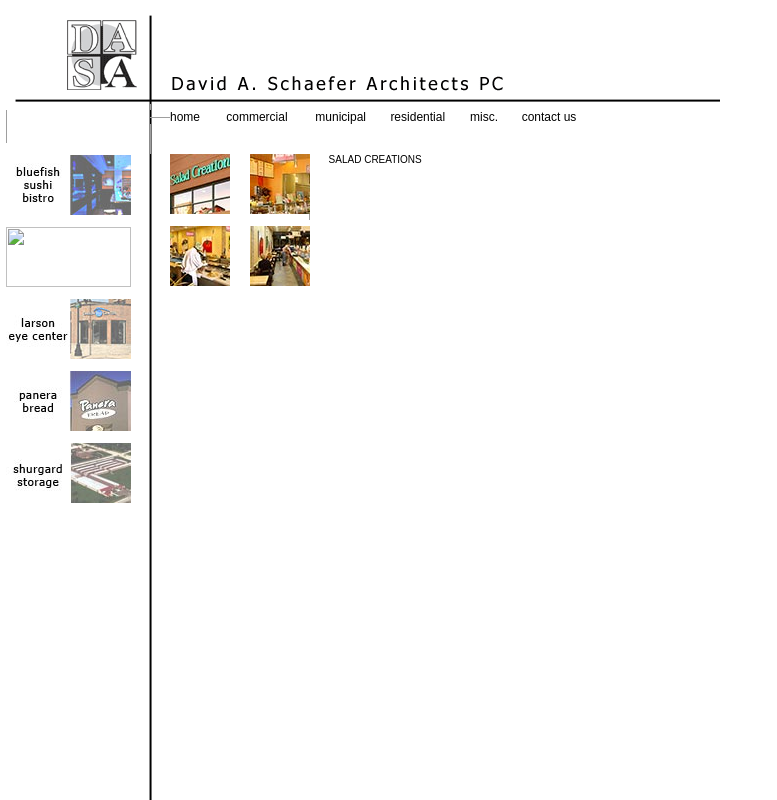
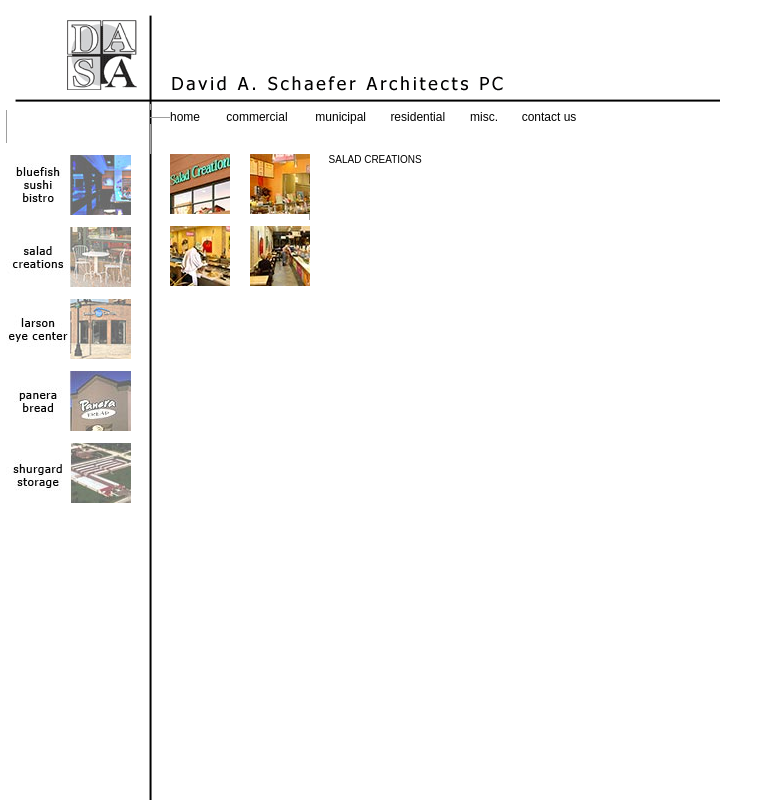
Before and after one commit to dasarchi/das-arch-cw, a plain HTML site: page pages/commercial_4.html in a window 1280 px wide. Shown: the whole page, without its empty margins (0-777 px from the left). Drawn offline with Linux system fonts and the light colour scheme; grey boxes are pictures that could not be loaded.

Commit message:
Added salad

```diff
--- a/pages/commercial_4.html
+++ b/pages/commercial_4.html
@@ -66,7 +66,7 @@ function MM_swapImage() { //v3.0
 <td><a href="commercial_3.html" onMouseOut="MM_swapImgRestore()" onMouseOver="MM_swapImage('Image39','','bluefish_menu.jpg',1)"><img src="bluefish_menu_over.jpg" name="Image39" width="125" height="60" border="0"></a></td>
 </tr>
 <tr>
-<td><img src="SaladCreations_menu_over.html" name="Image33" width="125" height="60" border="0"></td>
+<td><a href="commercial_4.html" onMouseOut="MM_swapImgRestore()" onMouseOver="MM_swapImage('Image33','','salad-creations_menu_over.jpg',1)"><img src="salad-creations_menu_over.jpg" name="Image33" width="125" height="60" border="0"></td>
 </tr>
 <tr>
 <td><a href="commercial_5.html" onMouseOut="MM_swapImgRestore()" onMouseOver="MM_swapImage('Image32','','larson_menu.jpg',1)"><img src="larson_menu_over.jpg" name="Image32" width="125" height="60" border="0"></a></td>
```
